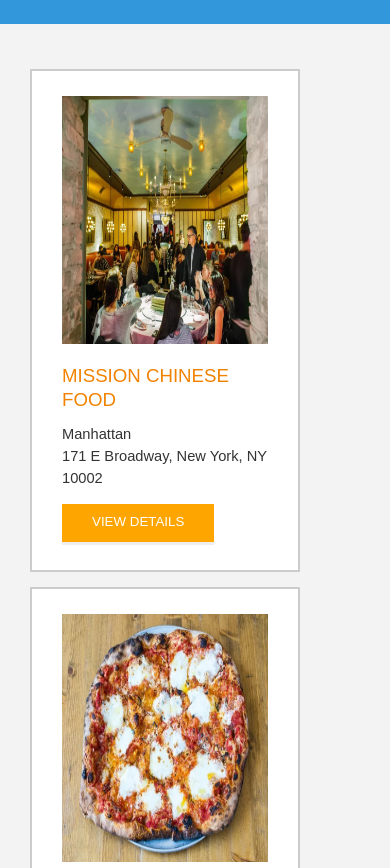
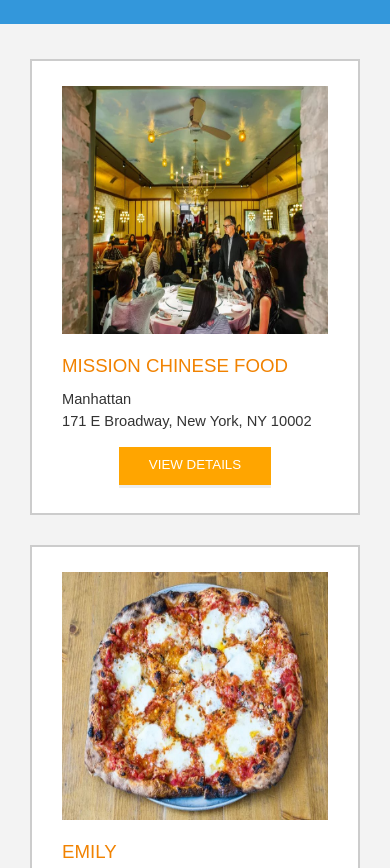
Before and after one commit to BycorSanchez/restaurant-reviews, a plain HTML site: page index.html in a window 390 px wide. Shown: the part 582-1450 px from the top of the page. Drawn offline with nearby package versions, Linux system fonts and the light colour scheme.

Commit message:
feat: make restaurant list responsive
Restaurant list adapts to device width

```diff
--- a/css/styles.css
+++ b/css/styles.css
@@ -27,12 +27,35 @@
 	border: none 0px #fff;
 }
 
-#maincontent {
+main {
   background-color: #f3f3f3;
   min-height: 100%;
 }
 
-#footer {
+/* ====== HEADER ====== */
+
+.app-header{
+  width: 100%;
+  height: 80px;
+  display: flex;
+  justify-content: center;
+  align-items: center;
+  background-color: #252831;
+  text-align: center;
+  padding: 5px 10px;
+}
+
+.app-header h1 a{
+  color: #fff;
+  font-size: 14pt;
+  font-weight: 200;
+  letter-spacing: 10px;
+  text-transform: uppercase;
+}
+
+/* ====== HEADER ====== */
+
+.app-footer{
   background-color: #444;
   color: #aaa;
   font-size: 8pt;
@@ -41,27 +64,8 @@
   text-align: center;
   text-transform: uppercase;
 }
+
 /* ====================== Navigation ====================== */
-nav {
-  width: 100%;
-  height: 80px;
-  background-color: #252831;
-  text-align:center;
-  display: flex;
-  align-items: center;
-}
-
-nav h1 {
-  margin: auto;
-}
-
-nav h1 a {
-  color: #fff;
-  font-size: 14pt;
-  font-weight: 200;
-  letter-spacing: 10px;
-  text-transform: uppercase;
-}
 
 #breadcrumb {
     padding: 10px 40px 16px;
@@ -101,7 +105,9 @@
   width: 100%;
   background-color: #ccc;
 }
-/* ====================== Restaurant Filtering ====================== */
+
+/* ====== RESTAURANT FILTERS ====== */
+
 .filter-options {
   width: 100%;
   background-color: #3397DB;
@@ -123,7 +129,6 @@
 .filter-options select {
   background-color: white;
   border: 1px solid #fff;
-  font-family: Arial,sans-serif;
   font-size: 11pt;
   height: 35px;
   letter-spacing: 0;
@@ -131,36 +136,46 @@
   width: 200px;
 }
 
-/* ====================== Restaurant Listing ====================== */
+/* ====== RESTAURANT LIST ====== */
+
 #restaurants-list {
   background-color: #f3f3f3;
   list-style: outside none none;
   margin: 0;
-  padding: 30px 15px 60px;
+  padding: 20px 15px 35px;
   text-align: center;
+  display: flex;
+  flex-wrap: wrap;
+  align-items: center;
+  justify-content: center;
 }
 
-#restaurants-list li {
+/* ====== RESTAURANT ITEM ====== */
+
+.restaurant-item {
   background-color: #fff;
   border: 2px solid #ccc;
-  font-family: Arial,sans-serif;
   margin: 15px;
   min-height: 380px;
+  max-width: 400px;
   padding: 25px 30px;
   text-align: left;
-  width: 270px;
+  display: flex;
+  flex-direction: column;
 }
 
-#restaurants-list .restaurant-img {
-  background-color: #ccc;
-  display: block;
+.restaurant-item p {
   margin: 0;
-  max-width: 100%;
-  min-height: 248px;
-  min-width: 100%;
+  font-size: 11pt;
 }
 
-#restaurants-list li h2 {
+.restaurant-item img {
+  background-color: #ccc;
+  width: 100%;
+  min-height: 248px;
+}
+
+.restaurant-item h2 {
   color: #f18200;
   font-family: Arial,sans-serif;
   font-size: 14pt;
@@ -171,22 +186,17 @@
   text-transform: uppercase;
 }
 
-#restaurants-list p {
-  margin: 0;
-  font-size: 11pt;
-}
-
-#restaurants-list li a {
+.restaurant-item .details {
   background-color: orange;
   border-bottom: 3px solid #eee;
   color: #fff;
-  display: inline-block;
   font-size: 10pt;
   margin: 15px 0 0;
   padding: 8px 30px 10px;
   text-align: center;
   text-decoration: none;
   text-transform: uppercase;
+  align-self: center;
 }
 
 /* ====================== Restaurant Details ====================== */
@@ -209,12 +219,6 @@
   background-color: #ccc;
   height: 100%;
   width: 100%;
-}
-
-.inside #footer {
-  bottom: 0;
-  position: absolute;
-  width: 50%;
 }
 
 #restaurant-name {
--- a/index.html
+++ b/index.html
@@ -10,39 +10,48 @@
 </head>
 
 <body>
-  <header>
+  <header class="app-header">
     <nav>
       <h1><a href="/">Restaurant Reviews</a></h1>
     </nav>
   </header>
 
-  <main id="maincontent">
+  <main>
+
     <section id="map-container">
       <div id="map"></div>
     </section>
+
     <section>
       <div class="filter-options">
+
         <h2>Filter Results</h2>
+
         <select id="neighborhoods-select" name="neighborhoods" onchange="updateRestaurants()">
           <option value="all">All Neighborhoods</option>
         </select>
+
         <select id="cuisines-select" name="cuisines" onchange="updateRestaurants()">
           <option value="all">All Cuisines</option>
         </select>
       </div>
-      <ul id="restaurants-list"></ul>
+
+      <div>
+        <ul id="restaurants-list"></ul>
+      </div>
     </section>
+
   </main>
+
+  <footer class="app-footer">
+      Copyright (c) 2017 <a href="/"><strong>Restaurant Reviews</strong></a> All Rights Reserved.
+  </footer>
+
   <script src="https://unpkg.com/leaflet@1.3.1/dist/leaflet.js" integrity="sha512-/Nsx9X4HebavoBvEBuyp3I7od5tA0UzAxs+j83KgC8PU0kgB4XiK4Lfe4y4cgBtaRJQEIFCW+oC506aPT2L1zw==" crossorigin=""></script>
   <script type="application/javascript" charset="utf-8" src="js/dbhelper.js"></script>
   <script type="application/javascript" charset="utf-8" src="js/main.js"></script>
   <!-- <script async defer src="https://maps.googleapis.com/maps/api/js?key=YOUR_GOOGLE_MAPS_API_KEY&libraries=places&callback=initMap"></script> -->
 
-
-  <footer id="footer">
-    Copyright (c) 2017 <a href="/"><strong>Restaurant Reviews</strong></a> All Rights Reserved.
-  </footer>
-
 </body>
 
 </html>
--- a/js/main.js
+++ b/js/main.js
@@ -155,9 +155,9 @@
  */
 createRestaurantHTML = (restaurant) => {
   const li = document.createElement('li');
+  li.className = 'restaurant-item';
 
   const image = document.createElement('img');
-  image.className = 'restaurant-img';
   image.src = DBHelper.imageUrlForRestaurant(restaurant);
   li.append(image);
 
@@ -174,6 +174,7 @@
   li.append(address);
 
   const more = document.createElement('a');
+  more.classList = 'details';
   more.innerHTML = 'View Details';
   more.href = DBHelper.urlForRestaurant(restaurant);
   li.append(more)
```
Also changed, not shown: restaurant.html (+14 -19 lines).
